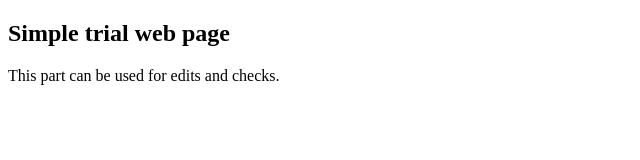
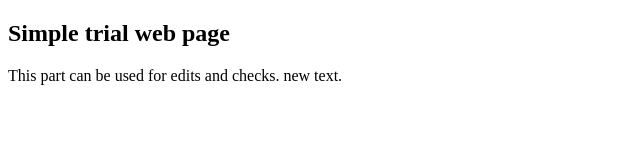
Before and after one commit to LSproates/checkchange, a plain HTML site: page index.html in a window 1280 px wide. Shown: the full height of the page, 0-640 px from the left. Drawn offline with Linux system fonts and the light colour scheme.

Commit message:
Update index.html

```diff
--- a/index.html
+++ b/index.html
@@ -6,7 +6,7 @@
   <body>
       <h2>Simple trial web page</h2>
     <p>
-        This part can be used for edits and checks.
+        This part can be used for edits and checks. new text.
     </p>
   </body>
 </html>
```
